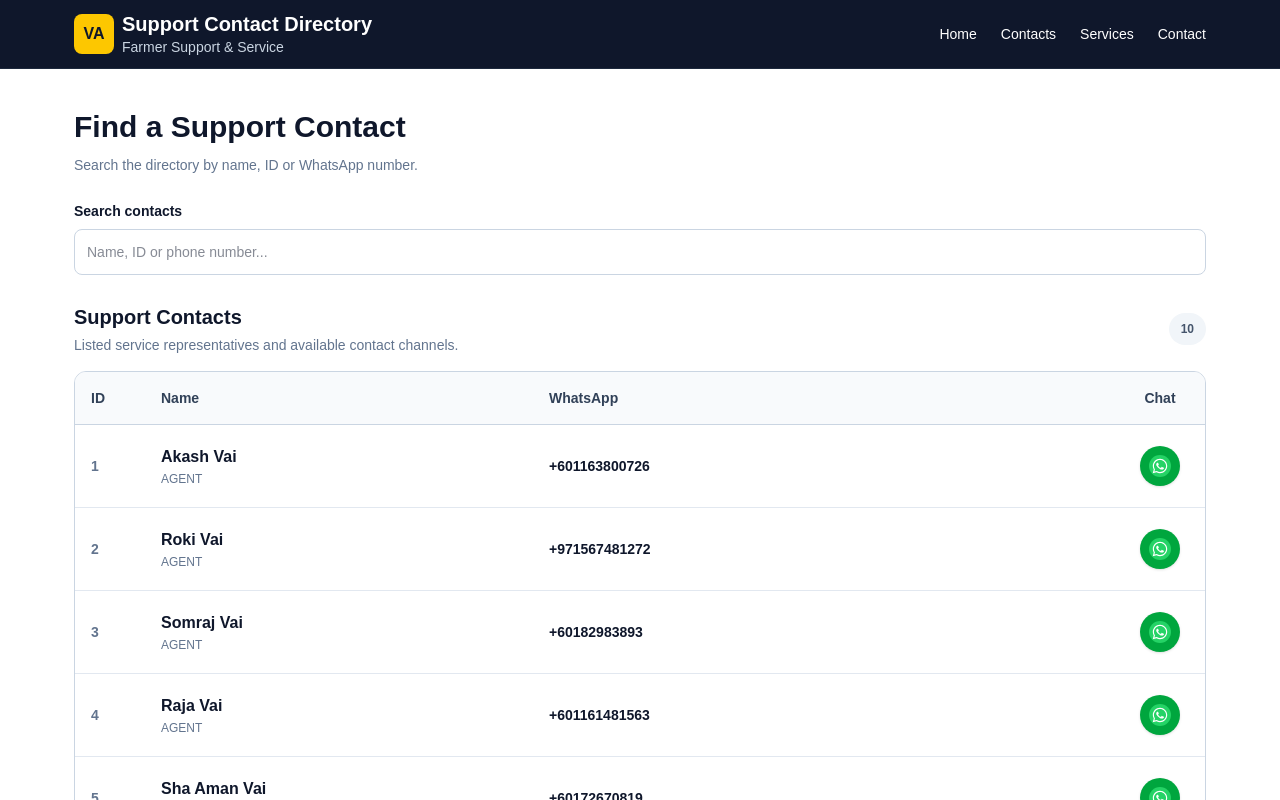
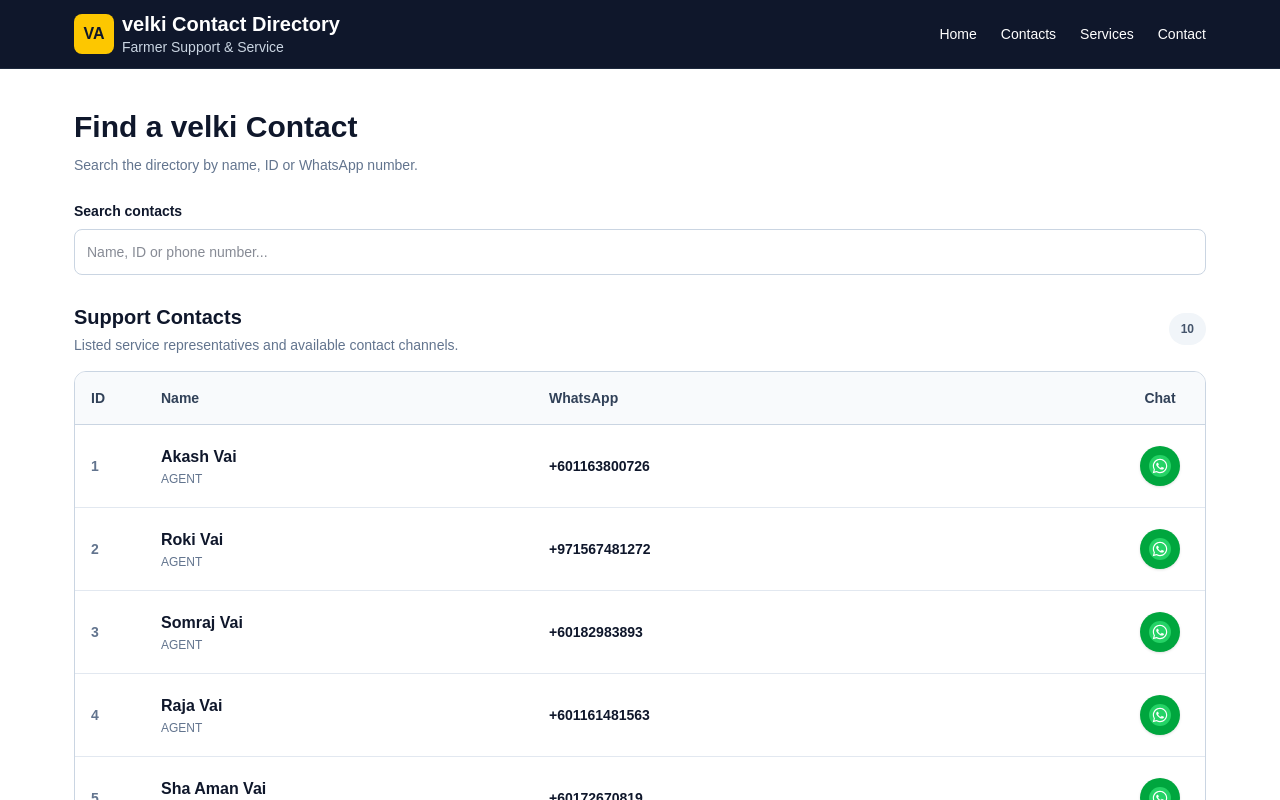
Before and after one commit to animhasan816-hash/customer-service, a Next.js app: page / in a window 1280 px wide. Shown: the top 800 px of the page. Built offline with nearby package versions, Linux system fonts and the light colour scheme.

Commit message:
Contact section updated

```diff
--- a/app/page.tsx
+++ b/app/page.tsx
@@ -151,7 +151,7 @@ export default function Home() {
 
             <div className="min-w-0">
               <h1 className="truncate text-base font-bold leading-tight text-white sm:text-xl">
-                Support Contact Directory
+                velki Contact Directory
               </h1>
 
               <p className="truncate text-[11px] text-slate-300 sm:text-sm">
@@ -201,7 +201,7 @@ export default function Home() {
         {/* INTRO */}
         <section className="mb-6">
           <h2 className="text-xl font-bold text-slate-900 sm:text-3xl">
-            Find a Support Contact
+            Find a velki Contact
           </h2>
 
           <p className="mt-2 max-w-2xl text-sm leading-6 text-slate-500">
```
